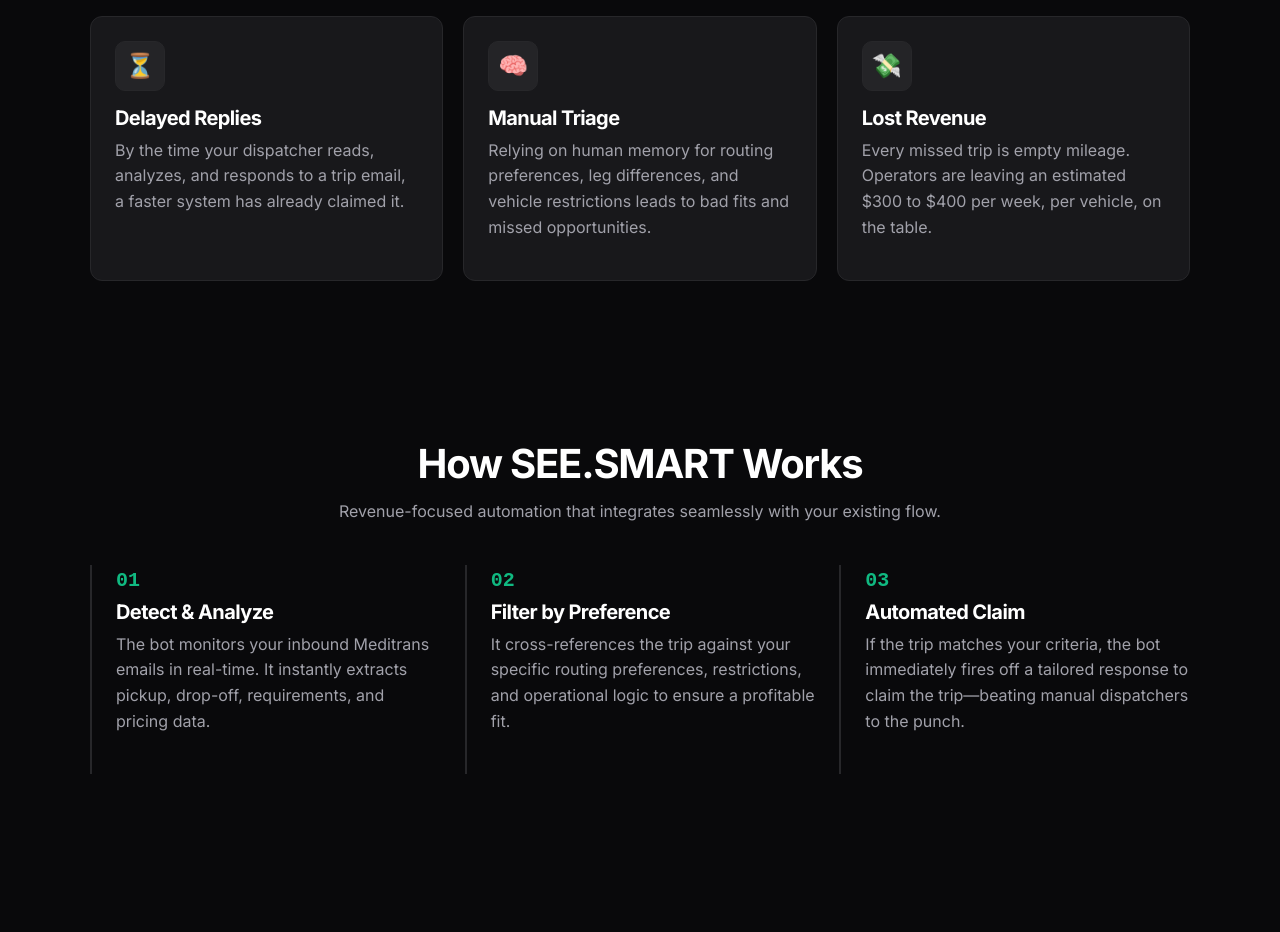
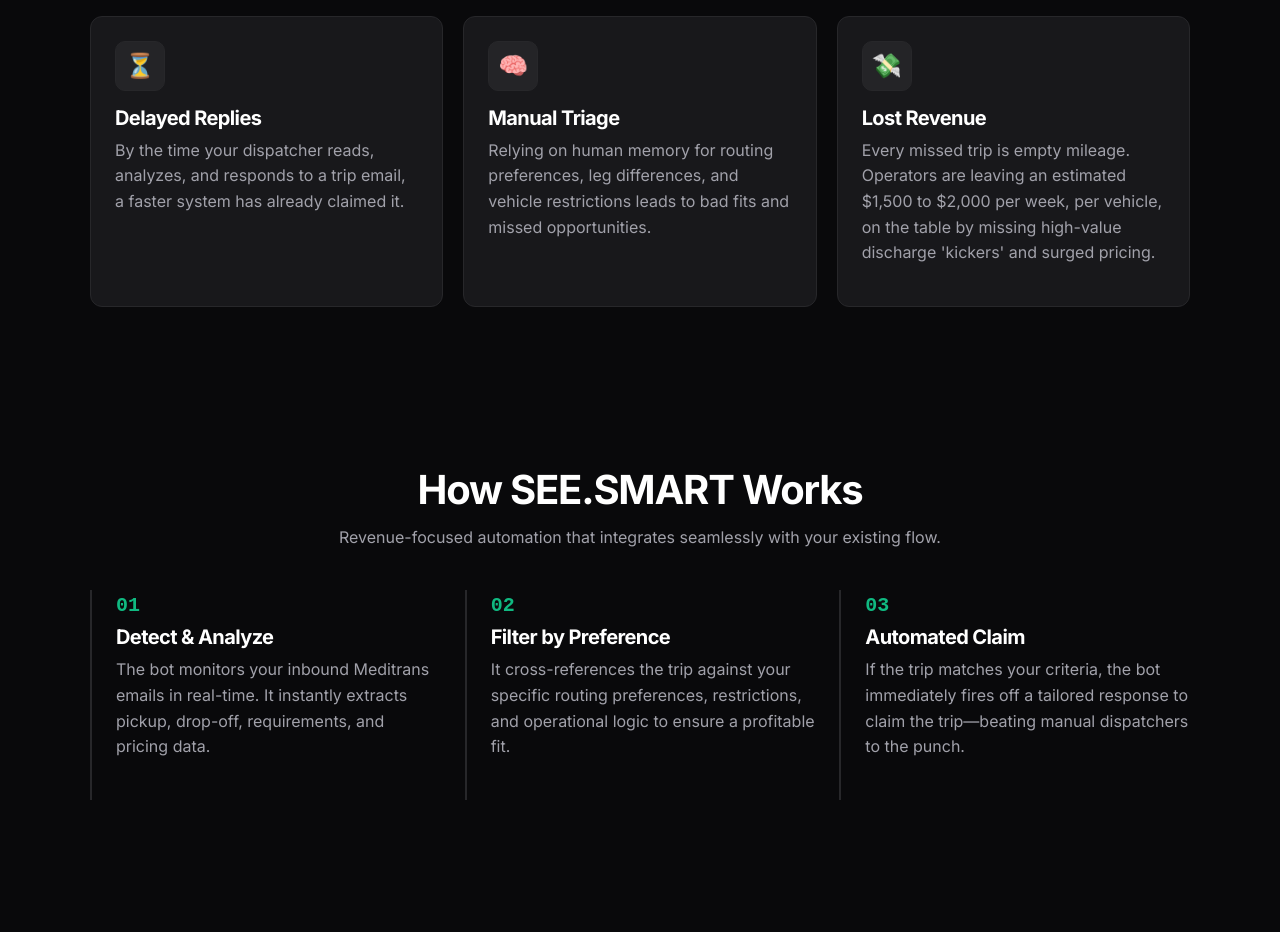
Before and after one commit to thewshii/autosales, a website: page index.html in a window 1280 px wide. Shown: the part 920-1852 px from the top of the page. Drawn offline with Linux system fonts and the light colour scheme.

Commit message:
Update site copy to include surged discharge revenue and k weekly loss narrative

```diff
--- a/index.html
+++ b/index.html
@@ -65,7 +65,7 @@
         <div class="card">
           <div class="card-icon">💸</div>
           <h3>Lost Revenue</h3>
-          <p>Every missed trip is empty mileage. Operators are leaving an estimated $300 to $400 per week, per vehicle, on the table.</p>
+          <p>Every missed trip is empty mileage. Operators are leaving an estimated $1,500 to $2,000 per week, per vehicle, on the table by missing high-value discharge 'kickers' and surged pricing.</p>
         </div>
       </div>
     </section>
```
